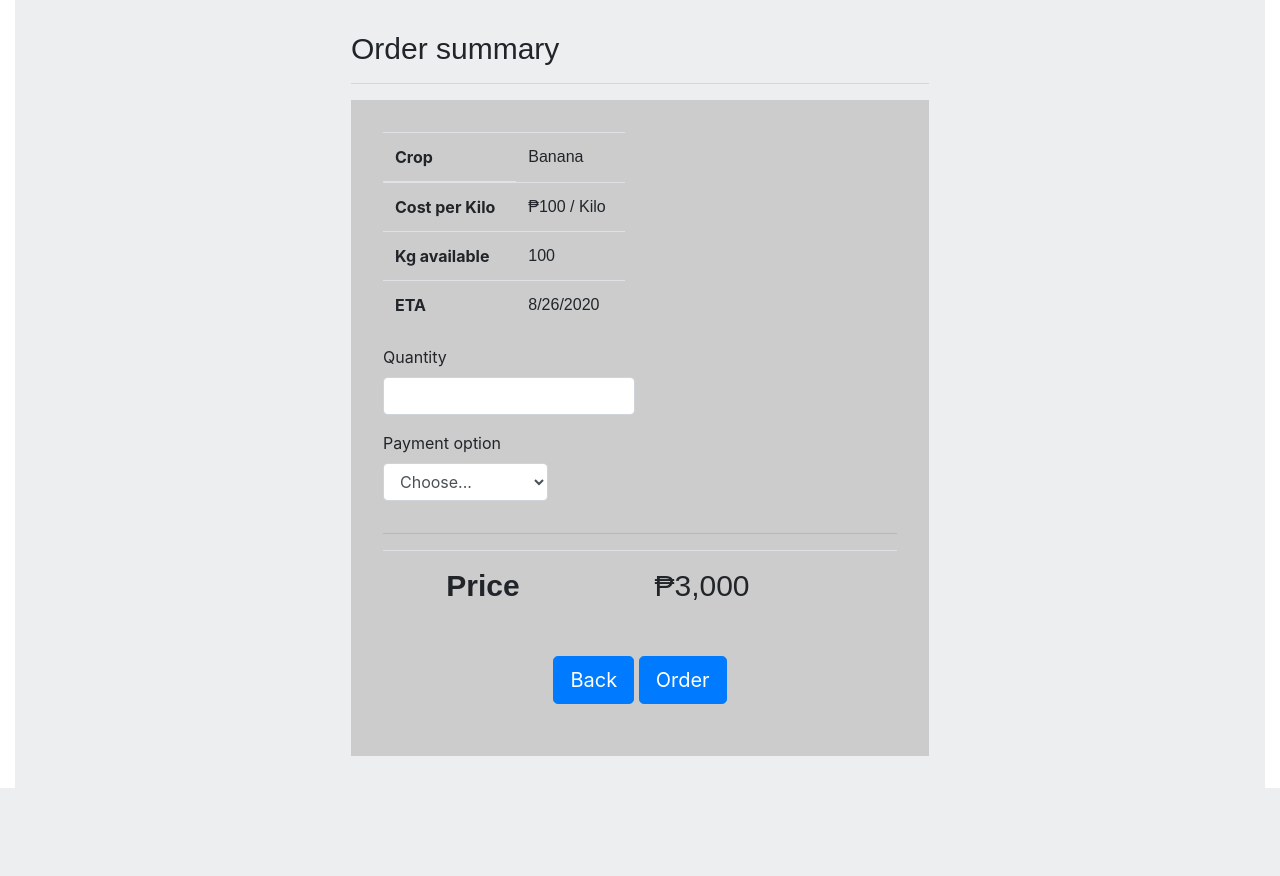
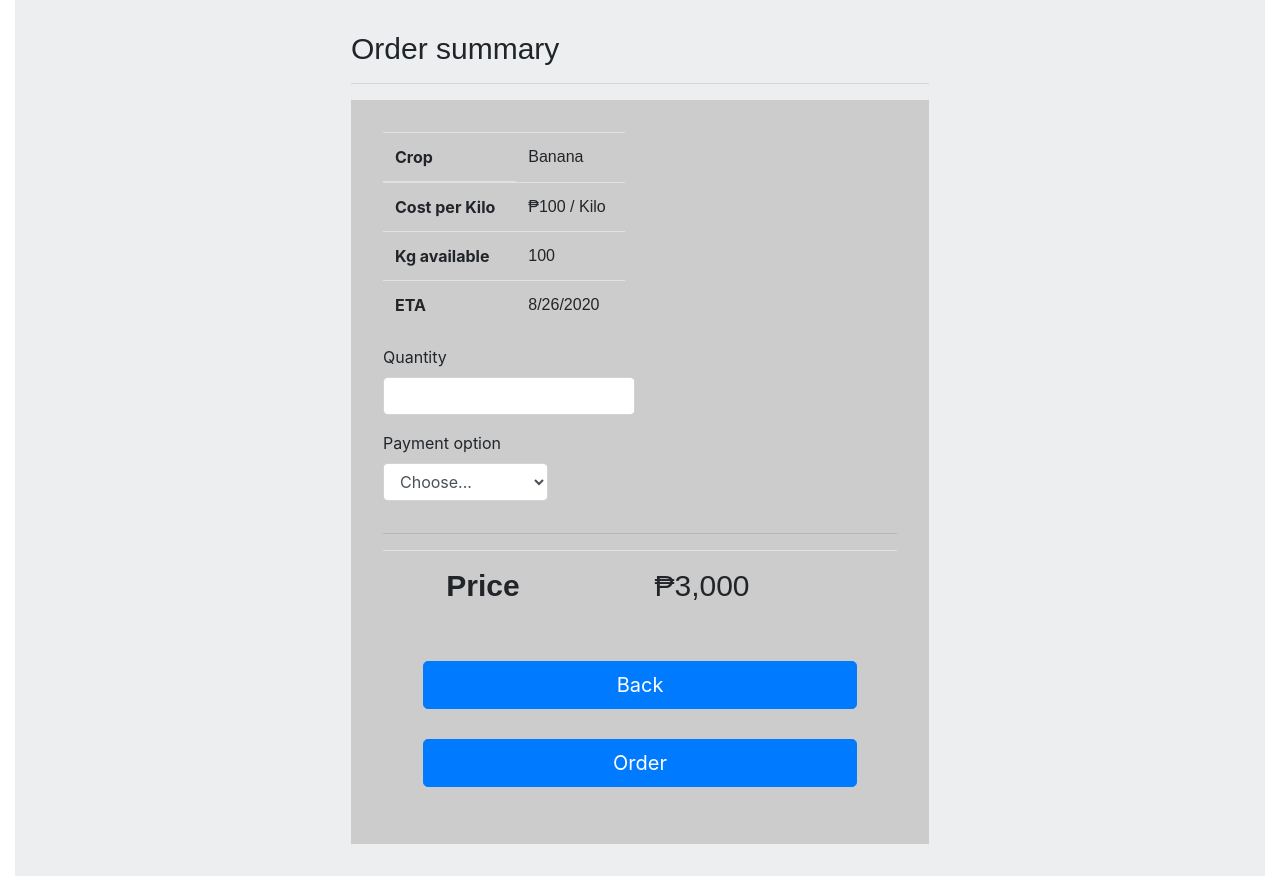
Before and after one commit to davidestillore/impact-agri, a PHP site: page /pages/action/buyer-summary.html in a window 1280 px wide. Shown: the part 75-951 px from the top of the page. Before the commit the page ends 863 px from the top, so only its background shows below. Run offline with PHP 8.4, Linux system fonts and the light colour scheme; some libraries are stand-ins or nearby versions.

Commit message:
Fixed buyer pending and buyer summary. Fixed button layout and tables

```diff
--- a/pages/action/buyer-summary.css
+++ b/pages/action/buyer-summary.css
@@ -46,3 +46,8 @@ tr td {
     font-size: 30px;
     font-family: sans-serif;
 }
+
+.pads {
+    display: block;
+    margin: 5px 5px;
+}
--- a/pages/action/buyer-summary.html
+++ b/pages/action/buyer-summary.html
@@ -38,6 +38,7 @@
                         <!-- FORM  -->
                         <div class="row">
                             <div class="col-sm-6">
+                              <container class="table-responsive-sm">
                                 <table class="table">
                                   <thead>
                                     <tr>
@@ -60,6 +61,7 @@
                                     </tr>
                                   </tbody>
                               </table>
+                              </container>
                             </div>
                         </div>
                         <form>
@@ -96,8 +98,13 @@
                           </form>
                     <div class="row back-or-pay">
                         <div class="col-sm-12 bigbutton">
-                                <a type="submit submitbutton" href="../home/buyer-home.html"  class="btn btn-primary btn-lg">Back</a>
-                                <a type="submit submitbutton" href="../pending/buyer-pending.html" class="btn btn-primary btn-lg">Order</a>
+                            <a type="submit submitbutton" href="../home/buyer-home.html"  class="btn btn-primary btn-lg pads">Back</a>
+                        </div>
+                    </div>
+
+                    <div class="row back-or-pay">
+                      <div class="col-sm-12 bigbutton">
+                          <a type="submit submitbutton" href="../pending/buyer-pending.html" class="btn btn-primary btn-lg pads">Order</a>
                       </div>
                     </div>
 
--- a/pages/pending/buyer-pending.html
+++ b/pages/pending/buyer-pending.html
@@ -34,6 +34,7 @@
                     <h1 class="create">Pending Orders</h1>
                     <hr>
                     <div class="container sectionDark">
+                      <container class="table-responsive-sm">
                         <table class="table">
                           <thead>
                             <tr>
@@ -64,6 +65,7 @@
                             </tr>
                           </tbody>
                         </table>
+                      </container>
                     </div>
                 </div>
             </div>
```
Lines whose indentation alone changed are shown as unchanged.
